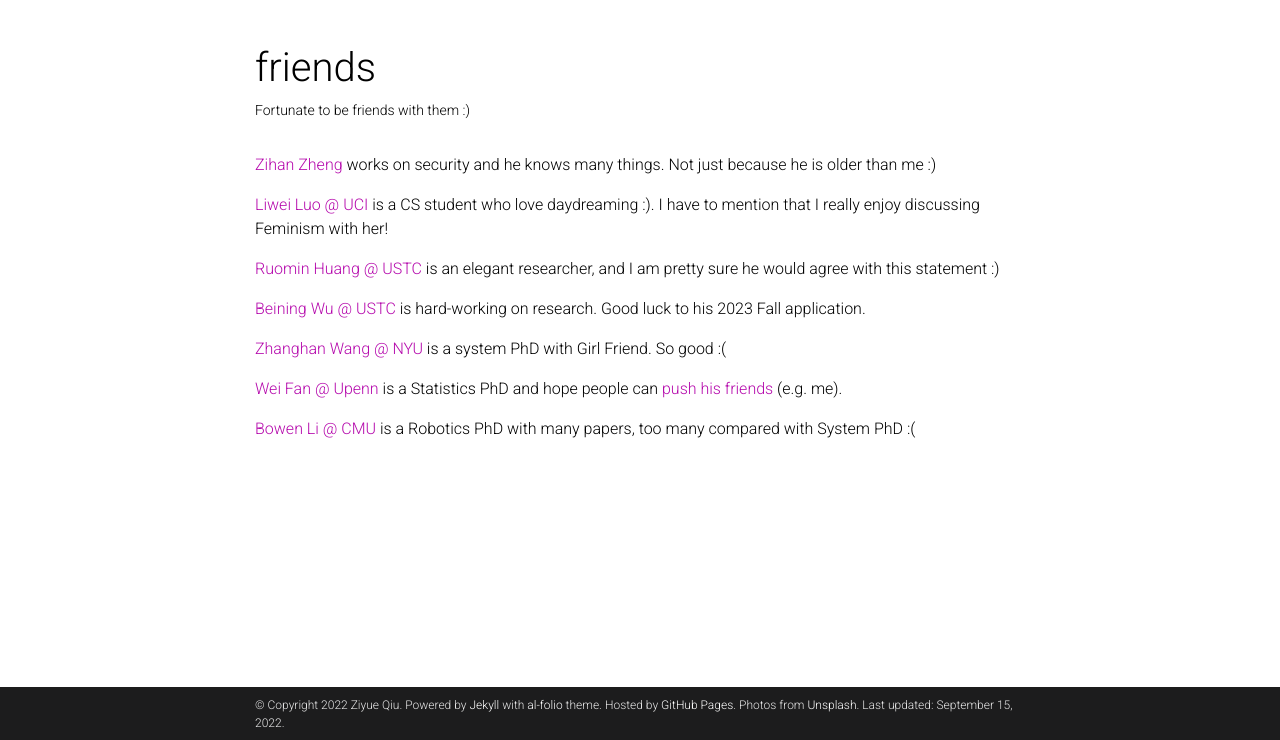
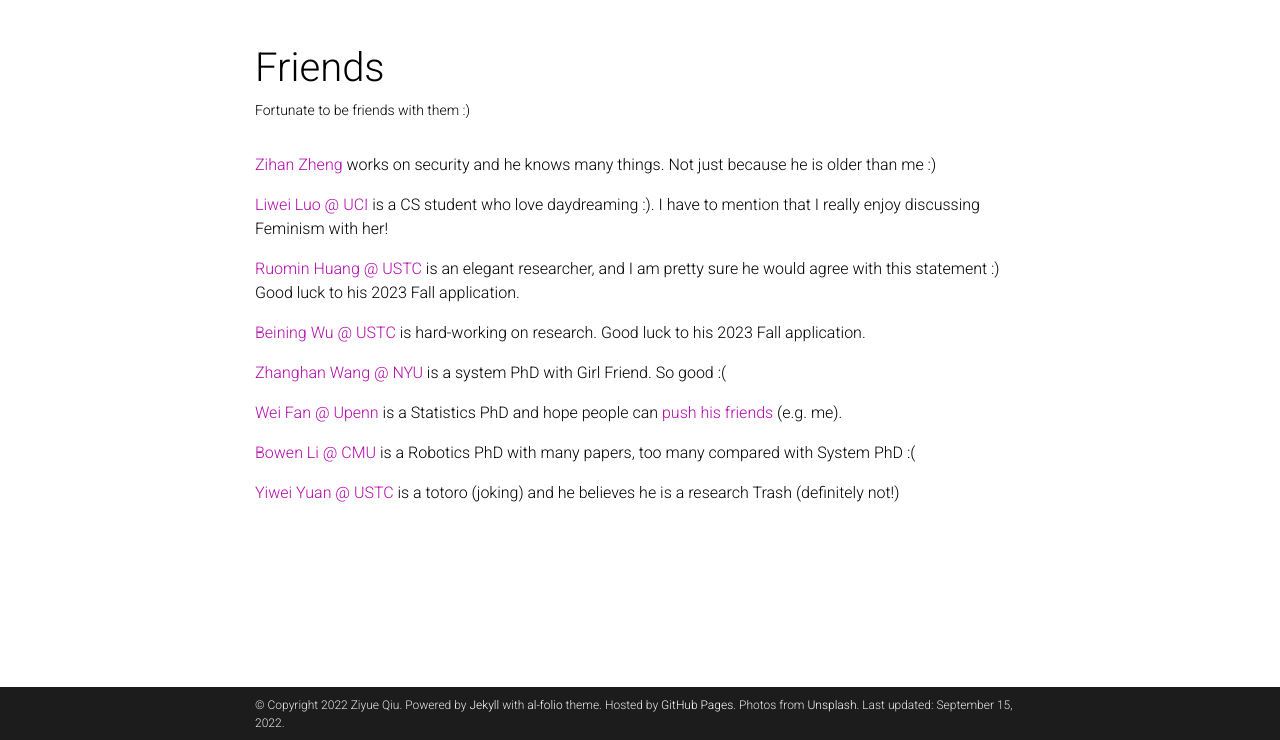
Before and after one commit to ziyueqiu/ziyueqiu.github.io, a Jekyll site: the page built from _pages/Friends.md, in a window 1280 px wide, cut to the strip 160-900 px from the top of the page. Built offline with Jekyll 4.4.1, drawn with Linux system fonts in a browser that asks for light colours; comment, search, counter and statistics services are not loaded; a style sheet for code colours, icons or effects is not loaded.

Commit message:
add a friend

```diff
--- a/_pages/Friends.md
+++ b/_pages/Friends.md
@@ -1,7 +1,7 @@
 ---
 layout: page
 permalink: /friend/
-title: friends
+title: Friends
 description: Fortunate to be friends with them :)
 nav: true
 nav_order: 6
@@ -13,7 +13,7 @@ nav_order: 6
 
 [Liwei Luo @ UCI](https://loliw.moe/) is a CS student who love daydreaming :). I have to mention that I really enjoy discussing Feminism with her!
 
-[Ruomin Huang @ USTC](https://fockee.github.io/) is an elegant researcher, and I am pretty sure he would agree with this statement :)
+[Ruomin Huang @ USTC](https://fockee.github.io/) is an elegant researcher, and I am pretty sure he would agree with this statement :) Good luck to his 2023 Fall application.
 
 [Beining Wu @ USTC](https://beiningwu7.github.io/) is hard-working on research. Good luck to his 2023 Fall application.
 
@@ -22,3 +22,5 @@ nav_order: 6
 [Wei Fan @ Upenn](http://home.ustc.edu.cn/~luke2001/) is a Statistics PhD and hope people can [push his friends](http://home.ustc.edu.cn/~luke2001/push.html) (e.g. me).
 
 [Bowen Li @ CMU](https://jaraxxus-me.github.io/) is a Robotics PhD with many papers, too many compared with System PhD :(
+
+[Yiwei Yuan @ USTC](https://yyw.moe/) is a totoro (joking) and he believes he is a research Trash (definitely not!)
```
